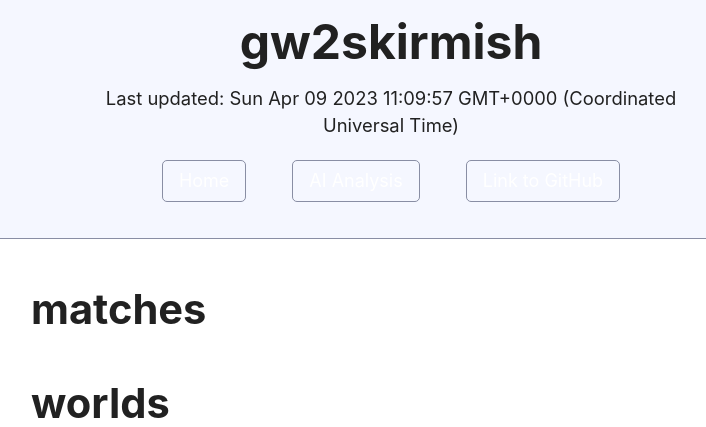
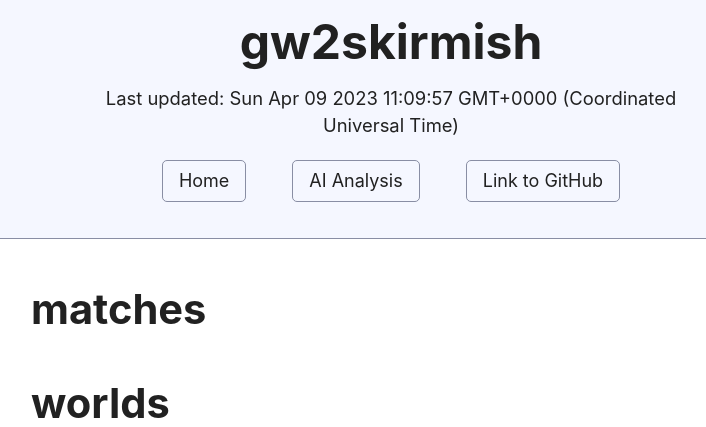
Before and after one commit to MikaMika/gw2skirmish, a Flask app: page / in a window 1280 px wide. Shown: the top 427 px of the page, without its empty margins (249-955 px from the left). Run offline with Flask 2, Linux system fonts and the light colour scheme; data that the repository does not hold is empty.

Commit message:
fix light theme

```diff
--- a/api/static/css/main.css
+++ b/api/static/css/main.css
@@ -53,12 +53,12 @@
 }
 
 .menu-item a {
-    color: #fff;
+    color: var(--text);
     text-decoration: none;
     font-size: 18px;
     transition: color 0.3s;
 }
 
 .menu-item a:hover {
-    color: #f1c40f;
+    color: var(--accent);
 }
```
